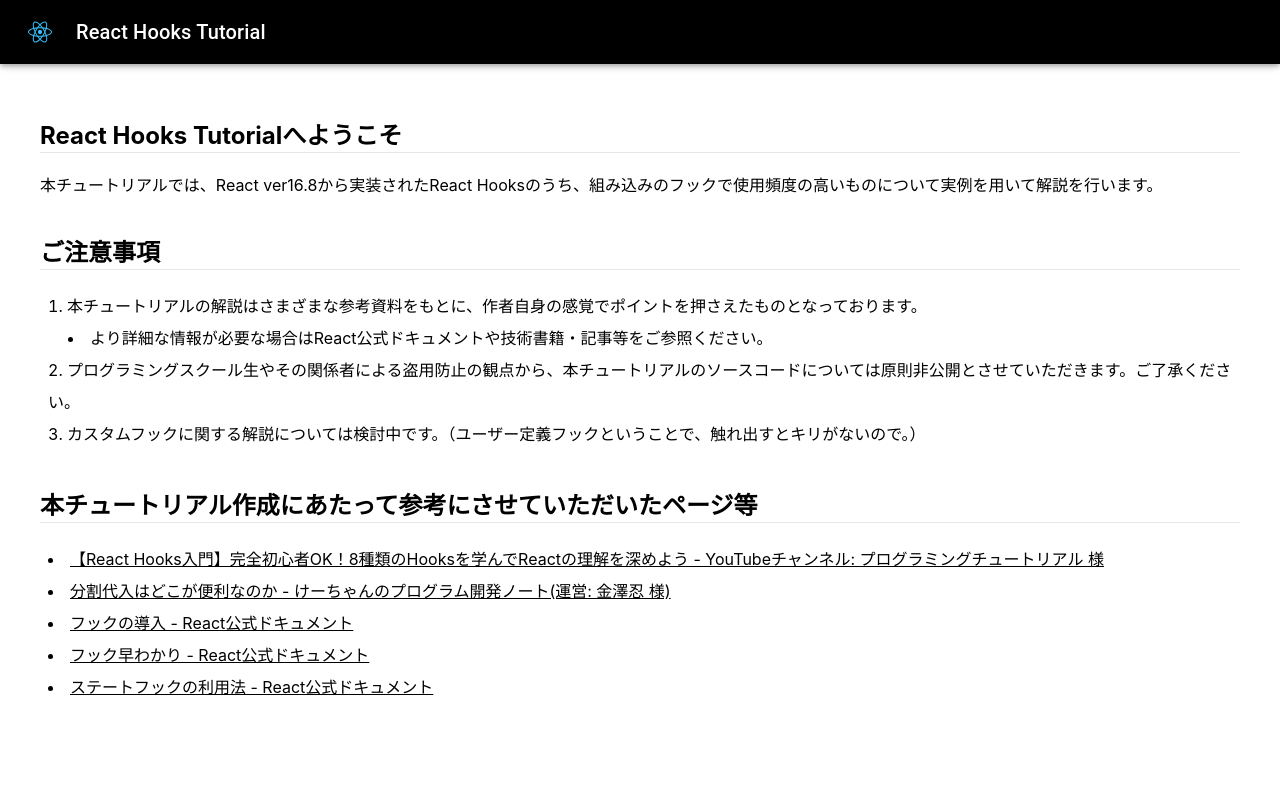
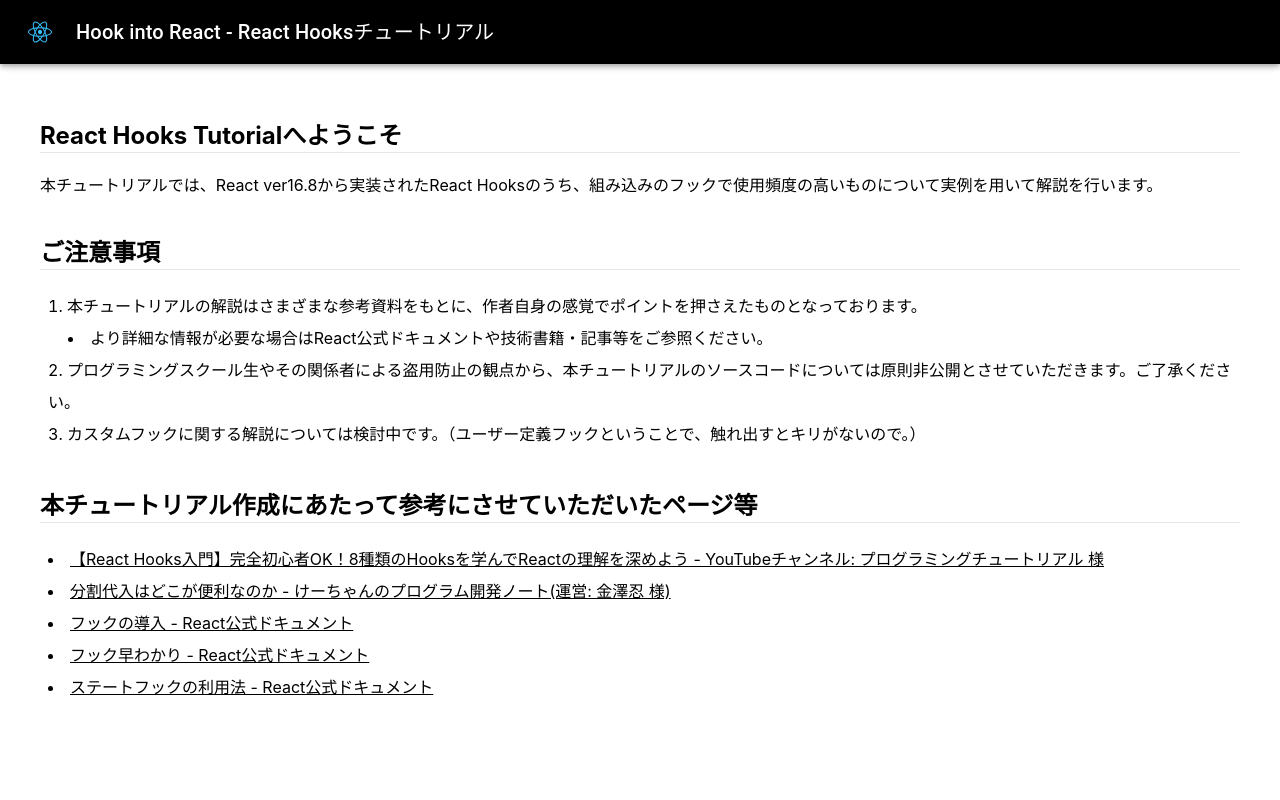
Before and after one commit to Teppeichang/react_hooks_tutorial, a React (Create React App) app: page / in a window 1280 px wide. Shown: the top 800 px of the page. Built offline with nearby package versions, Linux system fonts and the light colour scheme.

Commit message:
Fix: タイトル変更

```diff
--- a/src/components/Header.jsx
+++ b/src/components/Header.jsx
@@ -23,7 +23,7 @@
             <FaReact className="text-sky-400" />
           </IconButton>
           <Typography variant="h6" color="inherit">
-            <Link to="/">React Hooks Tutorial</Link>
+            <Link to="/">Hook into React - React Hooksチュートリアル</Link>
           </Typography>
         </Toolbar>
       </AppBar>
```
